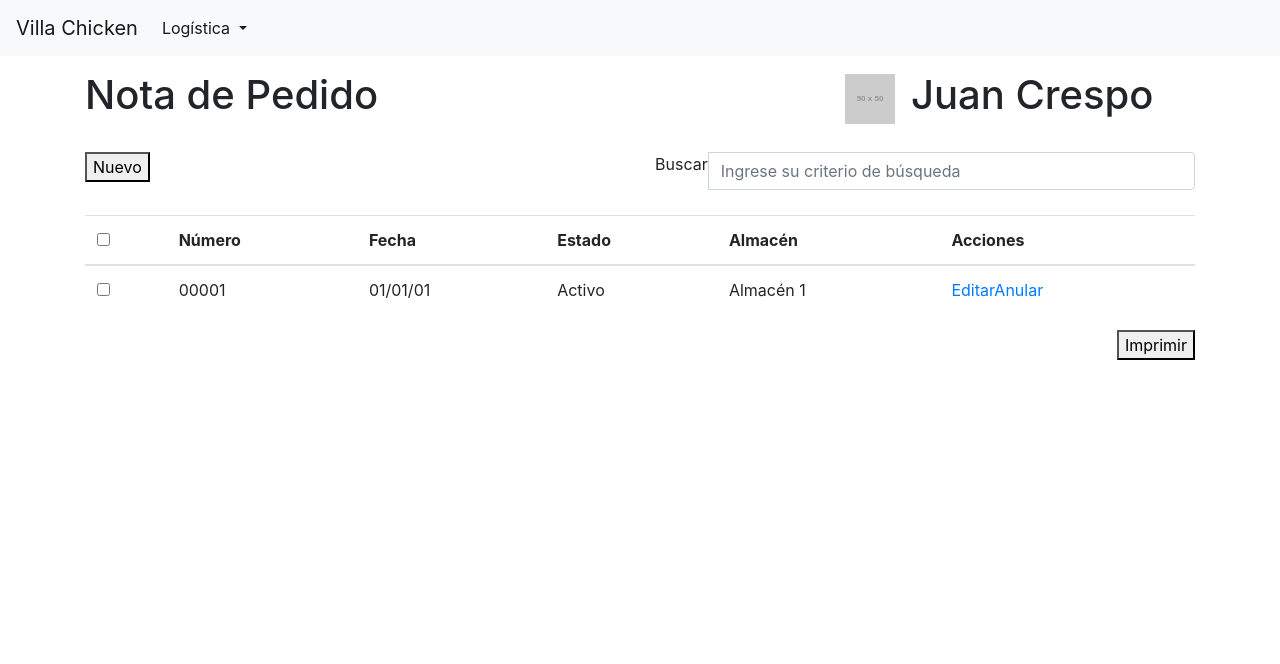
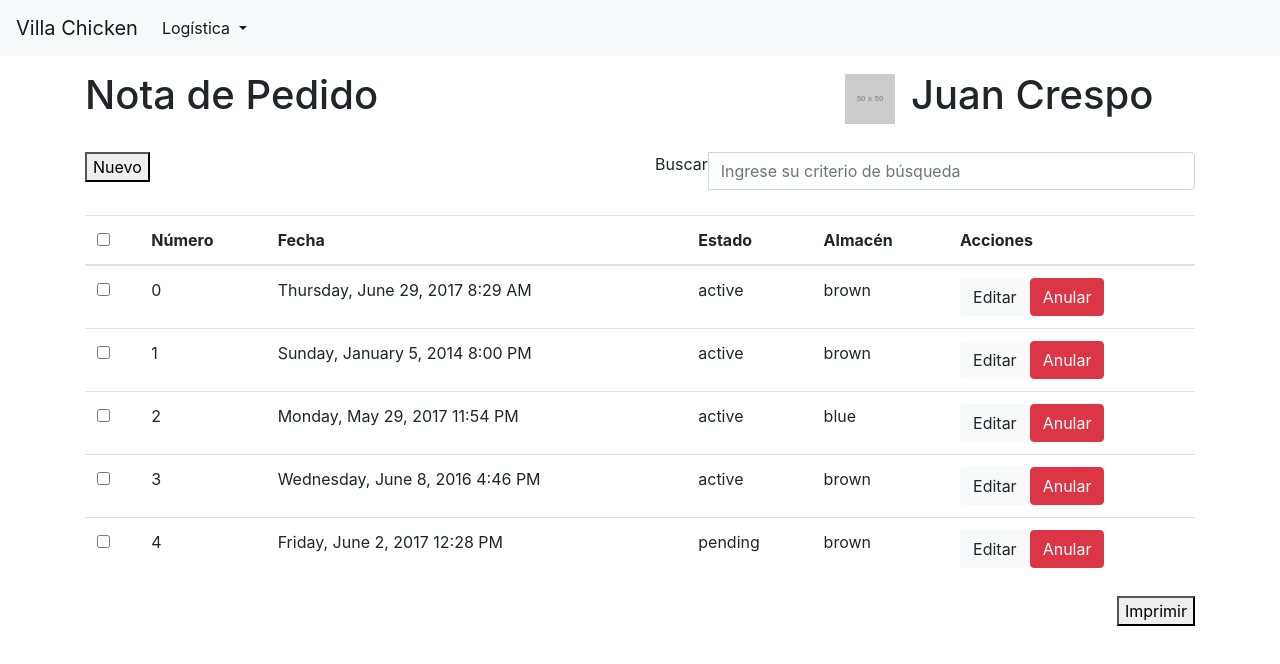
Before and after one commit to LeoAki/restaurante-tp3-frontend, an Angular app: page /nota-pedido in a window 1280 px wide. Shown: the top 664 px of the page. Built offline with nearby package versions, Linux system fonts and the light colour scheme.

Commit message:
Nota de Pedido List

```diff
--- a/src/app/app.route.ts
+++ b/src/app/app.route.ts
@@ -6,7 +6,8 @@ import { NewNotaPedidoPage } from './nota-pedido/new-nota-pedido';
 
 export const routes: Routes = [
   { path: 'nota-pedido', component: NotaPedidoPage },
-  { path: 'nota-pedido/new', component: NewNotaPedidoPage }
+  { path: 'nota-pedido/new', component: NewNotaPedidoPage },
+  { path: 'nota-pedido/edit/:id', component: NewNotaPedidoPage }
 ];
 
 @NgModule({
--- a/src/app/nota-pedido/nota-pedido.html
+++ b/src/app/nota-pedido/nota-pedido.html
@@ -20,7 +20,8 @@
     <label class="sr-only" for="search">Search</label>
     <div class="input-group mb-2 mb-sm-0">
       <div class="input-group-addon">Buscar</div>
-      <input type="text" class="form-control" id="search" placeholder="Ingrese su criterio de búsqueda">
+      <input type="text" class="form-control" id="search" [(ngModel)]="query"
+             placeholder="Ingrese su criterio de búsqueda">
     </div>
   </div>
 </div>
@@ -31,7 +32,7 @@
       <thead>
         <tr>
           <th>
-            <input type="checkbox" name="all" value="all">
+            <input type="checkbox" name="all" [(ngModel)]="checked">
           </th>
           <th>Número</th>
           <th>Fecha</th>
@@ -41,17 +42,19 @@
         </tr>
       </thead>
       <tbody>
-        <tr>
+        <tr *ngFor="let nota of notaPedidos | search:'numero,almacen':query; let i = index">
           <td>
-            <input type="checkbox" name="test" value="test">
+            <input type="checkbox" name="test" [(ngModel)]="checked">
           </td>
-          <td>00001</td>
-          <td>01/01/01</td>
-          <td>Activo</td>
-          <td>Almacén 1</td>
+          <td>{{ nota.numero }}</td>
+          <td>{{ nota.fecha }}</td>
+          <td>{{ nota.estado }}</td>
+          <td>{{ nota.almacen }}</td>
           <td>
-            <a href="/">Editar</a>
-            <a href="/">Anular</a>
+            <a class="btn btn-light" [routerLink]="['/nota-pedido/edit/' + nota.uuid]">
+              Editar
+            </a>
+            <button class="btn btn-danger" (click)="openAnularModal(anularModal, i)">Anular</button>
           </td>
         </tr>
       </tbody>
@@ -65,3 +68,23 @@
     <button type="button" name="imprimir">Imprimir</button>
   </div>
 </div>
+
+<ng-template #anularModal let-d="dismiss" let-c="close">
+  <div class="modal-header">
+    <h4 class="modal-title">Anular Nota de Pedido</h4>
+    <button type="button" class="close" aria-label="Close" (click)="d('Cross click')">
+      <span aria-hidden="true">&times;</span>
+    </button>
+  </div>
+  <div class="modal-body">
+    <p>¿Está seguro de eliminar esta Nota de Pedido?</p>
+  </div>
+  <div class="modal-footer">
+    <button type="button" class="btn btn-outline-danger" (click)="anular()">
+      Anular
+    </button>
+    <button type="button" class="btn btn-outline-dark" (click)="c('Close click')">
+      Cancelar
+    </button>
+  </div>
+</ng-template>
--- a/src/app/nota-pedido/nota-pedido.interface.ts
+++ b/src/app/nota-pedido/nota-pedido.interface.ts
@@ -6,6 +6,7 @@ export class NotaPedido {
     public date: string,
     public almacen: string,
     public direccion: string,
-    public productos: Producto[]
+    public productos: Producto[],
+    public estado: string
   ) {}
 }
--- a/src/app/nota-pedido/nota-pedido.module.ts
+++ b/src/app/nota-pedido/nota-pedido.module.ts
@@ -2,6 +2,7 @@ import { NgModule } from '@angular/core';
 import { CommonModule } from '@angular/common';
 import { FormsModule } from '@angular/forms';
 import { NgbModule } from '@ng-bootstrap/ng-bootstrap';
+import { Routes, RouterModule } from '@angular/router';
 
 import { NotaPedidoPage } from './nota-pedido';
 import { NewNotaPedidoPage } from './new-nota-pedido';
@@ -17,7 +18,8 @@ import { SearchPipe } from '../pipes/search.pipe';
   imports: [
     CommonModule,
     FormsModule,
-    NgbModule
+    NgbModule,
+    RouterModule
   ],
   exports: [
     NotaPedidoPage,
--- a/src/app/nota-pedido/nota-pedido.ts
+++ b/src/app/nota-pedido/nota-pedido.ts
@@ -1,14 +1,47 @@
 import { Component } from '@angular/core';
 import { Router } from '@angular/router';
+import { NgbModal, NgbModalRef } from '@ng-bootstrap/ng-bootstrap';
+
+import { NotaPedido } from '../providers/nota-pedido';
+import { NotaPedido as NotaPedidoInterface } from './nota-pedido.interface';
 
 @Component({
   selector: 'page-nota-pedido',
   templateUrl: 'nota-pedido.html'
 })
 export class NotaPedidoPage {
-  constructor(private router: Router) {}
+  public notaPedidos: NotaPedidoInterface[];
+  private modalNotaRef: NgbModalRef;
+  private notaIndex: number;
+
+  constructor(private router: Router, private notaApi: NotaPedido,
+              private modalService: NgbModal) {
+    this.getNotaPedidos();
+  }
 
   goToForm() {
     this.router.navigateByUrl('nota-pedido/new');
   }
+
+  getNotaPedidos() {
+    this.notaApi.getNotaPedidos().subscribe(data => {
+      this.notaPedidos = data['data'];
+    });
+  }
+
+  openAnularModal(content, index) {
+    this.notaIndex = index;
+    this.modalNotaRef = this.modalService.open(content);
+  }
+
+  anular() {
+    const nota = this.notaPedidos[this.notaIndex];
+    this.notaPedidos[this.notaIndex].estado = 'Anulado';
+
+    this.notaApi.anularNotaPedido(nota.uuid).subscribe(data => {
+      this.modalNotaRef.close();
+    }, error => {
+      this.modalNotaRef.close();
+    });
+  }
 }
--- a/src/app/providers/nota-pedido.ts
+++ b/src/app/providers/nota-pedido.ts
@@ -10,4 +10,15 @@ export class NotaPedido {
   saveNotaPedido(nota: NotaPedidoInterface) {
     return this.api.post('productos.array.json', nota);
   }
+
+  getNotaPedidos() {
+    return this.api.get('nota-pedido.array.json');
+  }
+
+  anularNotaPedido(notaId: string) {
+    return this.api.put('nota-pedido.array.json', {
+      uuid: notaId,
+      estado: 'Anulado'
+    });
+  }
 }
--- /dev/null
+++ b/src/assets/mockups/nota-pedido.array.json
@@ -0,0 +1,39 @@
+{
+  "data": [
+    {
+      "uuid": "11c92058-c00a-4e42-a651-933d66e3e966",
+      "numero": 0,
+      "fecha": "Thursday, June 29, 2017 8:29 AM",
+      "estado": "active",
+      "almacen": "brown"
+    },
+    {
+      "uuid": "a65320e0-a915-4b71-942d-7ce9f429ea4a",
+      "numero": 1,
+      "fecha": "Sunday, January 5, 2014 8:00 PM",
+      "estado": "active",
+      "almacen": "brown"
+    },
+    {
+      "uuid": "fcd84a45-ac06-4aa6-8e22-4f206073a3b2",
+      "numero": 2,
+      "fecha": "Monday, May 29, 2017 11:54 PM",
+      "estado": "active",
+      "almacen": "blue"
+    },
+    {
+      "uuid": "4486761d-1b45-479b-9f8d-33d5d60de9b7",
+      "numero": 3,
+      "fecha": "Wednesday, June 8, 2016 4:46 PM",
+      "estado": "active",
+      "almacen": "brown"
+    },
+    {
+      "uuid": "dac93eb5-46af-4b4a-bf6f-1b87a10498f1",
+      "numero": 4,
+      "fecha": "Friday, June 2, 2017 12:28 PM",
+      "estado": "pending",
+      "almacen": "brown"
+    }
+  ]
+}
```
